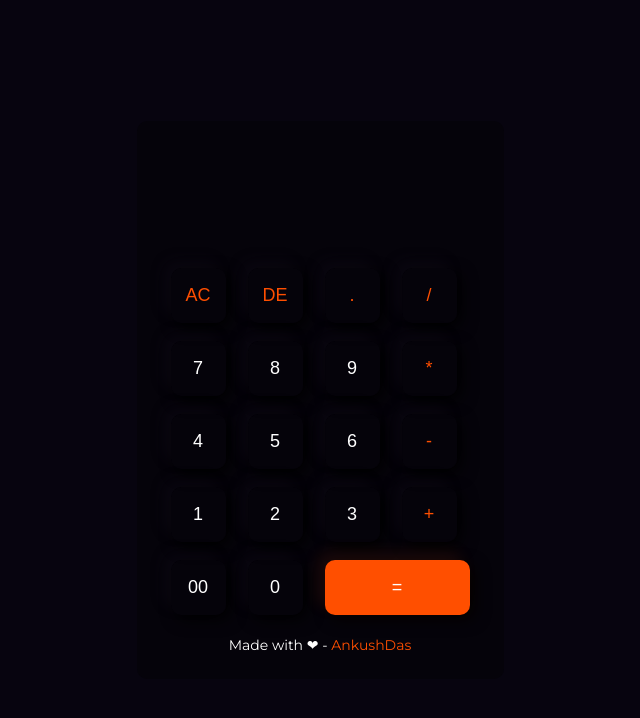
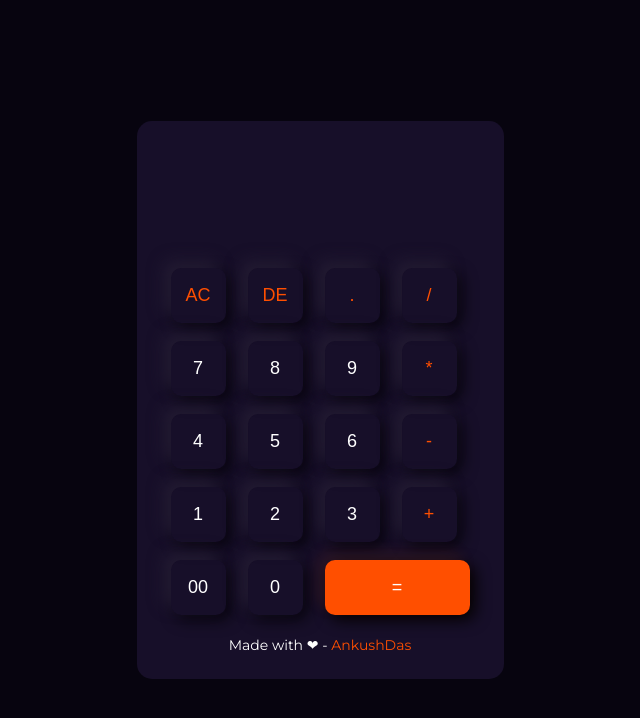
Before and after one commit to dasankush/Calculator, a plain HTML site: page index.html in a window 1280 px wide. Shown: the whole page, without its empty margins (320-960 px from the left). Drawn offline with Linux system fonts and the light colour scheme.

Commit message:
updated background and buttons

```diff
--- a/style.css
+++ b/style.css
@@ -15,9 +15,9 @@
     justify-content: center;
 }
 .calculator{
-    background-color: rgb(5, 3, 10);
+    background-color: #170f29;
     padding: 25px;
-    border-radius: 10px;
+    border-radius: 15px;
 }
 .calculator form input{
     border: 0;
@@ -25,7 +25,7 @@
     width: 55px;
     height: 55px;
     border-radius: 10px;
-    box-shadow: -8px -8px 15px rgba(47, 42, 59, 0.12), 5px 5px 15px rgba(0, 0, 0, 0.85);
+    box-shadow: -8px -8px 15px rgba(35, 28, 51, 0.9), 5px 5px 15px rgb(5, 4, 7, 0.8);
     background: transparent;
     font-size: 18px;
     color: white;
@@ -38,7 +38,7 @@
     width: 55px;
     height: 55px;
     border-radius: 10px;
-    box-shadow: inset -8px -8px 15px rgba(47, 42, 59, 0.12), inset 5px 5px 15px rgba(0, 0, 0, 0.85);
+    box-shadow: inset -8px -8px 15px rgba(47, 42, 59, 1), inset 5px 5px 15px rgba(0, 0, 0, 1);
 
     background: transparent;
     font-size: 18px;
```
